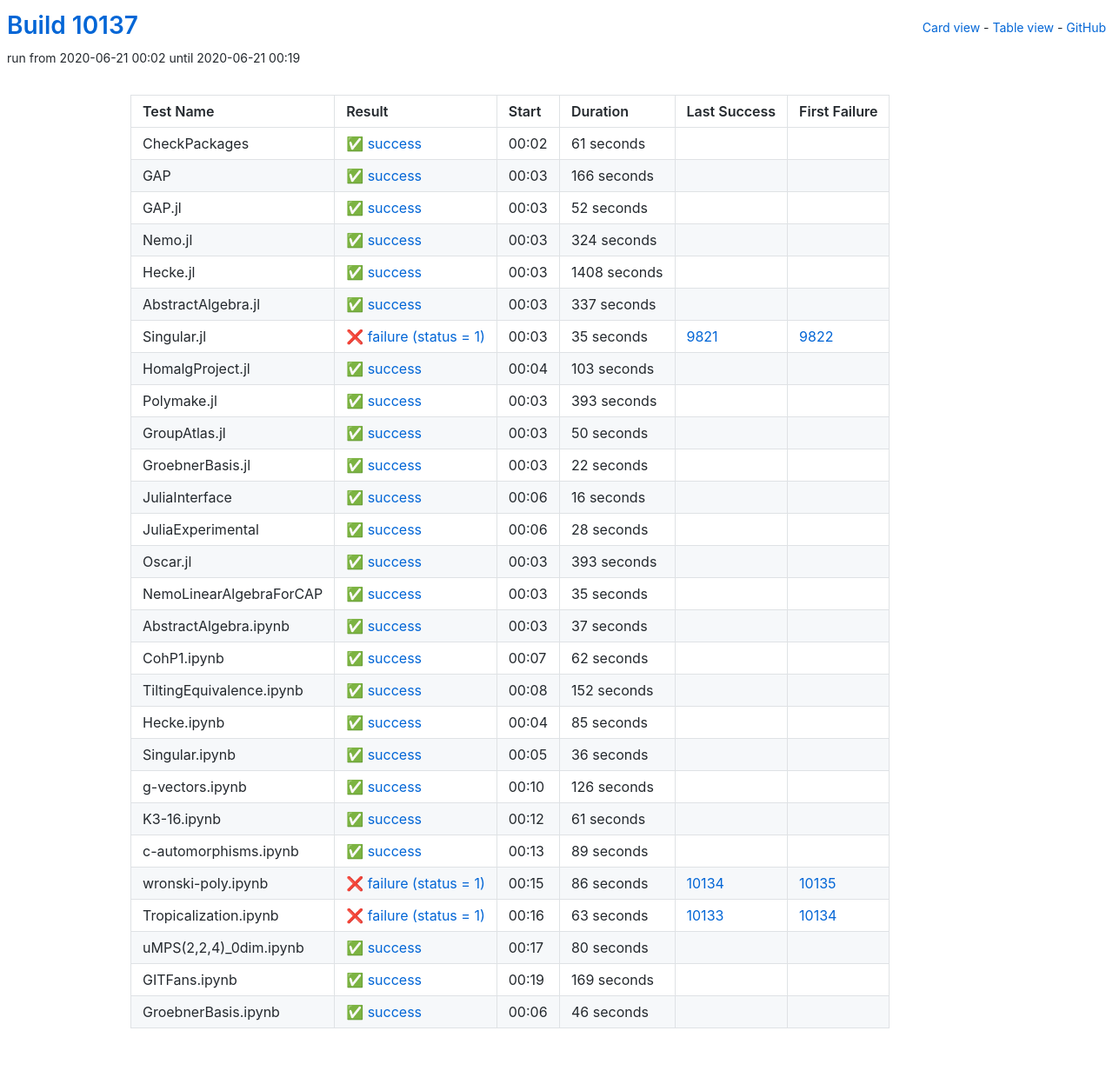
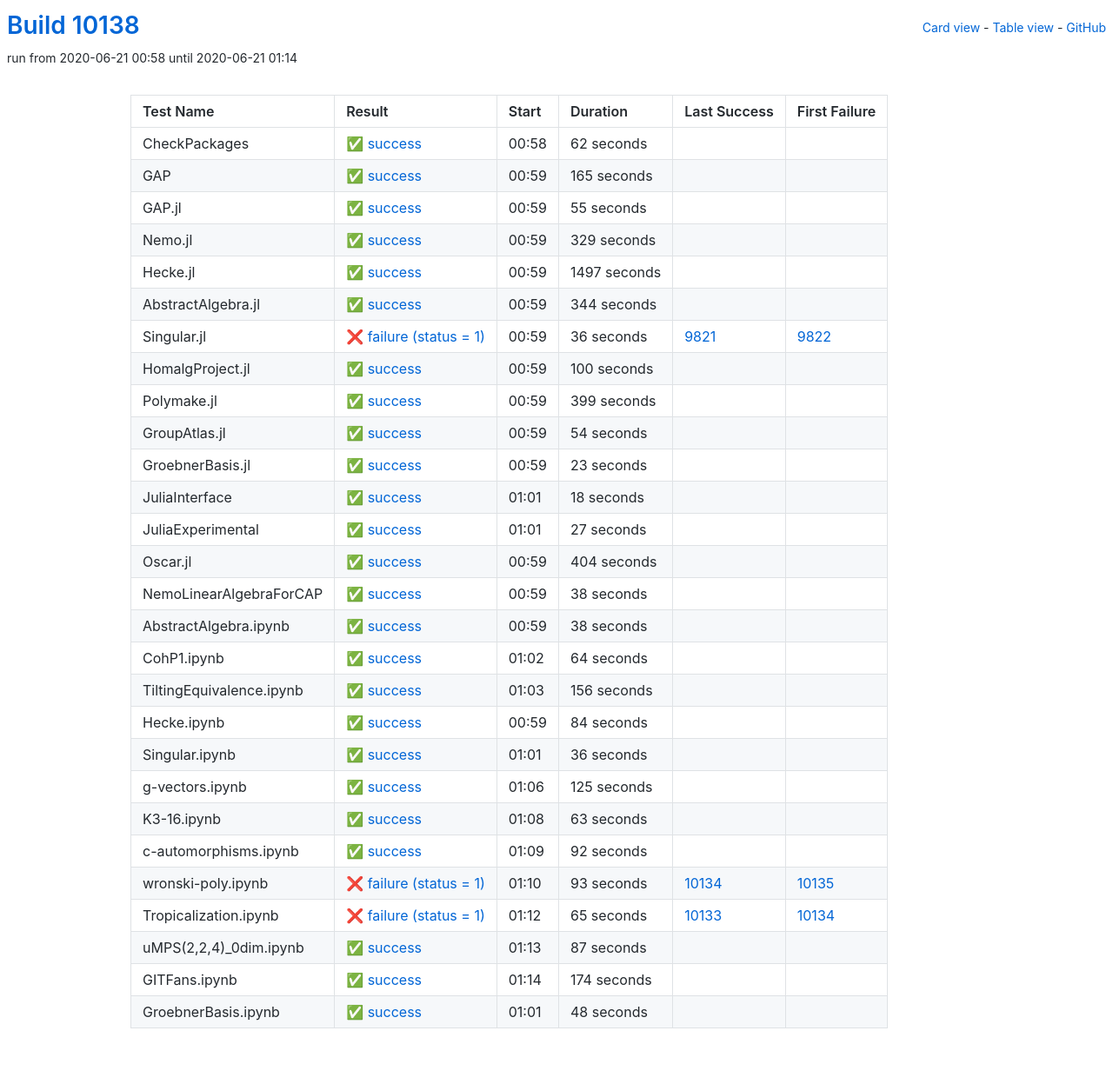
Before and after one commit to oscar-system/oscar-ci-status, a Jekyll site: the page built from table.html, in a window 1280 px wide. Shown: the whole page at 87% size. Built offline with Jekyll 4.4.1, drawn with Linux system fonts in a browser that asks for light colours.

Commit message:
Build #10138

```diff
--- a/_data/ci.yml
+++ b/_data/ci.yml
@@ -1,6 +1,6 @@
 ---
-build: 10137
-build_url: https://oscarci.mathematik.uni-kl.de/job/oscar/10137/
+build: 10138
+build_url: https://oscarci.mathematik.uni-kl.de/job/oscar/10138/
 job: oscar
 organization: oscar-system
 repo: oscar-ci-status
@@ -8,200 +8,8 @@
 tests:
 - name: CheckPackages
   id: checkpackages
-  log: https://oscarci.mathematik.uni-kl.de/job/oscar/10137/artifact/logs/build-10137/CheckPackages.log
-  start: 2020-06-21 00:02
-  success: true
-  exitcode: 0
-  status: success
-  duration: 61
-  last_success: false
-  last_success_url:
-  first_failure: false
-  first_failure_url:
-- name: GAP
-  id: gap
-  log: https://oscarci.mathematik.uni-kl.de/job/oscar/10137/artifact/logs/build-10137/GAP.log
-  start: 2020-06-21 00:03
-  success: true
-  exitcode: 0
-  status: success
-  duration: 166
-  last_success: false
-  last_success_url:
-  first_failure: false
-  first_failure_url:
-- name: GAP.jl
-  id: gap-jl
-  log: https://oscarci.mathematik.uni-kl.de/job/oscar/10137/artifact/logs/build-10137/GAP.jl.log
-  start: 2020-06-21 00:03
-  success: true
-  exitcode: 0
-  status: success
-  duration: 52
-  last_success: false
-  last_success_url:
-  first_failure: false
-  first_failure_url:
-- name: Nemo.jl
-  id: nemo-jl
-  log: https://oscarci.mathematik.uni-kl.de/job/oscar/10137/artifact/logs/build-10137/Nemo.jl.log
-  start: 2020-06-21 00:03
-  success: true
-  exitcode: 0
-  status: success
-  duration: 324
-  last_success: false
-  last_success_url:
-  first_failure: false
-  first_failure_url:
-- name: Hecke.jl
-  id: hecke-jl
-  log: https://oscarci.mathematik.uni-kl.de/job/oscar/10137/artifact/logs/build-10137/Hecke.jl.log
-  start: 2020-06-21 00:03
-  success: true
-  exitcode: 0
-  status: success
-  duration: 1408
-  last_success: false
-  last_success_url:
-  first_failure: false
-  first_failure_url:
-- name: AbstractAlgebra.jl
-  id: abstractalgebra-jl
-  log: https://oscarci.mathematik.uni-kl.de/job/oscar/10137/artifact/logs/build-10137/AbstractAlgebra.jl.log
-  start: 2020-06-21 00:03
-  success: true
-  exitcode: 0
-  status: success
-  duration: 337
-  last_success: false
-  last_success_url:
-  first_failure: false
-  first_failure_url:
-- name: Singular.jl
-  id: singular-jl
-  log: https://oscarci.mathematik.uni-kl.de/job/oscar/10137/artifact/logs/build-10137/Singular.jl.log
-  start: 2020-06-21 00:03
-  success: false
-  exitcode: 1
-  status: failure
-  duration: 35
-  last_success: 9821
-  last_success_url: https://oscarci.mathematik.uni-kl.de/job/oscar/9821/
-  first_failure: 9822
-  first_failure_url: https://oscarci.mathematik.uni-kl.de/job/oscar/9822/
-- name: HomalgProject.jl
-  id: homalgproject-jl
-  log: https://oscarci.mathematik.uni-kl.de/job/oscar/10137/artifact/logs/build-10137/HomalgProject.jl.log
-  start: 2020-06-21 00:04
-  success: true
-  exitcode: 0
-  status: success
-  duration: 103
-  last_success: false
-  last_success_url:
-  first_failure: false
-  first_failure_url:
-- name: Polymake.jl
-  id: polymake-jl
-  log: https://oscarci.mathematik.uni-kl.de/job/oscar/10137/artifact/logs/build-10137/Polymake.jl.log
-  start: 2020-06-21 00:03
-  success: true
-  exitcode: 0
-  status: success
-  duration: 393
-  last_success: false
-  last_success_url:
-  first_failure: false
-  first_failure_url:
-- name: GroupAtlas.jl
-  id: groupatlas-jl
-  log: https://oscarci.mathematik.uni-kl.de/job/oscar/10137/artifact/logs/build-10137/GroupAtlas.jl.log
-  start: 2020-06-21 00:03
-  success: true
-  exitcode: 0
-  status: success
-  duration: 50
-  last_success: false
-  last_success_url:
-  first_failure: false
-  first_failure_url:
-- name: GroebnerBasis.jl
-  id: groebnerbasis-jl
-  log: https://oscarci.mathematik.uni-kl.de/job/oscar/10137/artifact/logs/build-10137/GroebnerBasis.jl.log
-  start: 2020-06-21 00:03
-  success: true
-  exitcode: 0
-  status: success
-  duration: 22
-  last_success: false
-  last_success_url:
-  first_failure: false
-  first_failure_url:
-- name: JuliaInterface
-  id: juliainterface
-  log: https://oscarci.mathematik.uni-kl.de/job/oscar/10137/artifact/logs/build-10137/JuliaInterface.log
-  start: 2020-06-21 00:06
-  success: true
-  exitcode: 0
-  status: success
-  duration: 16
-  last_success: false
-  last_success_url:
-  first_failure: false
-  first_failure_url:
-- name: JuliaExperimental
-  id: juliaexperimental
-  log: https://oscarci.mathematik.uni-kl.de/job/oscar/10137/artifact/logs/build-10137/JuliaExperimental.log
-  start: 2020-06-21 00:06
-  success: true
-  exitcode: 0
-  status: success
-  duration: 28
-  last_success: false
-  last_success_url:
-  first_failure: false
-  first_failure_url:
-- name: Oscar.jl
-  id: oscar-jl
-  log: https://oscarci.mathematik.uni-kl.de/job/oscar/10137/artifact/logs/build-10137/Oscar.jl.log
-  start: 2020-06-21 00:03
-  success: true
-  exitcode: 0
-  status: success
-  duration: 393
-  last_success: false
-  last_success_url:
-  first_failure: false
-  first_failure_url:
-- name: NemoLinearAlgebraForCAP
-  id: nemolinearalgebraforcap
-  log: https://oscarci.mathematik.uni-kl.de/job/oscar/10137/artifact/logs/build-10137/NemoLinearAlgebraForCAP.log
-  start: 2020-06-21 00:03
-  success: true
-  exitcode: 0
-  status: success
-  duration: 35
-  last_success: false
-  last_success_url:
-  first_failure: false
-  first_failure_url:
-- name: AbstractAlgebra.ipynb
-  id: abstractalgebra-ipynb
-  log: https://oscarci.mathematik.uni-kl.de/job/oscar/10137/artifact/logs/build-10137/AbstractAlgebra.ipynb.log
-  start: 2020-06-21 00:03
-  success: true
-  exitcode: 0
-  status: success
-  duration: 37
-  last_success: false
-  last_success_url:
-  first_failure: false
-  first_failure_url:
-- name: CohP1.ipynb
-  id: cohp1-ipynb
-  log: https://oscarci.mathematik.uni-kl.de/job/oscar/10137/artifact/logs/build-10137/CohP1.ipynb.log
-  start: 2020-06-21 00:07
+  log: https://oscarci.mathematik.uni-kl.de/job/oscar/10138/artifact/logs/build-10138/CheckPackages.log
+  start: 2020-06-21 00:58
   success: true
   exitcode: 0
   status: success
@@ -210,34 +18,226 @@
   last_success_url:
   first_failure: false
   first_failure_url:
-- name: TiltingEquivalence.ipynb
-  id: tiltingequivalence-ipynb
-  log: https://oscarci.mathematik.uni-kl.de/job/oscar/10137/artifact/logs/build-10137/TiltingEquivalence.ipynb.log
-  start: 2020-06-21 00:08
+- name: GAP
+  id: gap
+  log: https://oscarci.mathematik.uni-kl.de/job/oscar/10138/artifact/logs/build-10138/GAP.log
+  start: 2020-06-21 00:59
   success: true
   exitcode: 0
   status: success
-  duration: 152
+  duration: 165
+  last_success: false
+  last_success_url:
+  first_failure: false
+  first_failure_url:
+- name: GAP.jl
+  id: gap-jl
+  log: https://oscarci.mathematik.uni-kl.de/job/oscar/10138/artifact/logs/build-10138/GAP.jl.log
+  start: 2020-06-21 00:59
+  success: true
+  exitcode: 0
+  status: success
+  duration: 55
+  last_success: false
+  last_success_url:
+  first_failure: false
+  first_failure_url:
+- name: Nemo.jl
+  id: nemo-jl
+  log: https://oscarci.mathematik.uni-kl.de/job/oscar/10138/artifact/logs/build-10138/Nemo.jl.log
+  start: 2020-06-21 00:59
+  success: true
+  exitcode: 0
+  status: success
+  duration: 329
+  last_success: false
+  last_success_url:
+  first_failure: false
+  first_failure_url:
+- name: Hecke.jl
+  id: hecke-jl
+  log: https://oscarci.mathematik.uni-kl.de/job/oscar/10138/artifact/logs/build-10138/Hecke.jl.log
+  start: 2020-06-21 00:59
+  success: true
+  exitcode: 0
+  status: success
+  duration: 1497
+  last_success: false
+  last_success_url:
+  first_failure: false
+  first_failure_url:
+- name: AbstractAlgebra.jl
+  id: abstractalgebra-jl
+  log: https://oscarci.mathematik.uni-kl.de/job/oscar/10138/artifact/logs/build-10138/AbstractAlgebra.jl.log
+  start: 2020-06-21 00:59
+  success: true
+  exitcode: 0
+  status: success
+  duration: 344
+  last_success: false
+  last_success_url:
+  first_failure: false
+  first_failure_url:
+- name: Singular.jl
+  id: singular-jl
+  log: https://oscarci.mathematik.uni-kl.de/job/oscar/10138/artifact/logs/build-10138/Singular.jl.log
+  start: 2020-06-21 00:59
+  success: false
+  exitcode: 1
+  status: failure
+  duration: 36
+  last_success: 9821
+  last_success_url: https://oscarci.mathematik.uni-kl.de/job/oscar/9821/
+  first_failure: 9822
+  first_failure_url: https://oscarci.mathematik.uni-kl.de/job/oscar/9822/
+- name: HomalgProject.jl
+  id: homalgproject-jl
+  log: https://oscarci.mathematik.uni-kl.de/job/oscar/10138/artifact/logs/build-10138/HomalgProject.jl.log
+  start: 2020-06-21 00:59
+  success: true
+  exitcode: 0
+  status: success
+  duration: 100
+  last_success: false
+  last_success_url:
+  first_failure: false
+  first_failure_url:
+- name: Polymake.jl
+  id: polymake-jl
+  log: https://oscarci.mathematik.uni-kl.de/job/oscar/10138/artifact/logs/build-10138/Polymake.jl.log
+  start: 2020-06-21 00:59
+  success: true
+  exitcode: 0
+  status: success
+  duration: 399
+  last_success: false
+  last_success_url:
+  first_failure: false
+  first_failure_url:
+- name: GroupAtlas.jl
+  id: groupatlas-jl
+  log: https://oscarci.mathematik.uni-kl.de/job/oscar/10138/artifact/logs/build-10138/GroupAtlas.jl.log
+  start: 2020-06-21 00:59
+  success: true
+  exitcode: 0
+  status: success
+  duration: 54
+  last_success: false
+  last_success_url:
+  first_failure: false
+  first_failure_url:
+- name: GroebnerBasis.jl
+  id: groebnerbasis-jl
+  log: https://oscarci.mathematik.uni-kl.de/job/oscar/10138/artifact/logs/build-10138/GroebnerBasis.jl.log
+  start: 2020-06-21 00:59
+  success: true
+  exitcode: 0
+  status: success
+  duration: 23
+  last_success: false
+  last_success_url:
+  first_failure: false
+  first_failure_url:
+- name: JuliaInterface
+  id: juliainterface
+  log: https://oscarci.mathematik.uni-kl.de/job/oscar/10138/artifact/logs/build-10138/JuliaInterface.log
+  start: 2020-06-21 01:01
+  success: true
+  exitcode: 0
+  status: success
+  duration: 18
+  last_success: false
+  last_success_url:
+  first_failure: false
+  first_failure_url:
+- name: JuliaExperimental
+  id: juliaexperimental
+  log: https://oscarci.mathematik.uni-kl.de/job/oscar/10138/artifact/logs/build-10138/JuliaExperimental.log
+  start: 2020-06-21 01:01
+  success: true
+  exitcode: 0
+  status: success
+  duration: 27
+  last_success: false
+  last_success_url:
+  first_failure: false
+  first_failure_url:
+- name: Oscar.jl
+  id: oscar-jl
+  log: https://oscarci.mathematik.uni-kl.de/job/oscar/10138/artifact/logs/build-10138/Oscar.jl.log
+  start: 2020-06-21 00:59
+  success: true
+  exitcode: 0
+  status: success
+  duration: 404
+  last_success: false
+  last_success_url:
+  first_failure: false
+  first_failure_url:
+- name: NemoLinearAlgebraForCAP
+  id: nemolinearalgebraforcap
+  log: https://oscarci.mathematik.uni-kl.de/job/oscar/10138/artifact/logs/build-10138/NemoLinearAlgebraForCAP.log
+  start: 2020-06-21 00:59
+  success: true
+  exitcode: 0
+  status: success
+  duration: 38
+  last_success: false
+  last_success_url:
+  first_failure: false
+  first_failure_url:
+- name: AbstractAlgebra.ipynb
+  id: abstractalgebra-ipynb
+  log: https://oscarci.mathematik.uni-kl.de/job/oscar/10138/artifact/logs/build-10138/AbstractAlgebra.ipynb.log
+  start: 2020-06-21 00:59
+  success: true
+  exitcode: 0
+  status: success
+  duration: 38
+  last_success: false
+  last_success_url:
+  first_failure: false
+  first_failure_url:
+- name: CohP1.ipynb
+  id: cohp1-ipynb
+  log: https://oscarci.mathematik.uni-kl.de/job/oscar/10138/artifact/logs/build-10138/CohP1.ipynb.log
+  start: 2020-06-21 01:02
+  success: true
+  exitcode: 0
+  status: success
+  duration: 64
+  last_success: false
+  last_success_url:
+  first_failure: false
+  first_failure_url:
+- name: TiltingEquivalence.ipynb
+  id: tiltingequivalence-ipynb
+  log: https://oscarci.mathematik.uni-kl.de/job/oscar/10138/artifact/logs/build-10138/TiltingEquivalence.ipynb.log
+  start: 2020-06-21 01:03
+  success: true
+  exitcode: 0
+  status: success
+  duration: 156
   last_success: false
   last_success_url:
   first_failure: false
   first_failure_url:
 - name: Hecke.ipynb
   id: hecke-ipynb
-  log: https://oscarci.mathematik.uni-kl.de/job/oscar/10137/artifact/logs/build-10137/Hecke.ipynb.log
-  start: 2020-06-21 00:04
+  log: https://oscarci.mathematik.uni-kl.de/job/oscar/10138/artifact/logs/build-10138/Hecke.ipynb.log
+  start: 2020-06-21 00:59
   success: true
   exitcode: 0
   status: success
-  duration: 85
+  duration: 84
   last_success: false
   last_success_url:
   first_failure: false
   first_failure_url:
 - name: Singular.ipynb
   id: singular-ipynb
-  log: https://oscarci.mathematik.uni-kl.de/job/oscar/10137/artifact/logs/build-10137/Singular.ipynb.log
-  start: 2020-06-21 00:05
+  log: https://oscarci.mathematik.uni-kl.de/job/oscar/10138/artifact/logs/build-10138/Singular.ipynb.log
+  start: 2020-06-21 01:01
   success: true
   exitcode: 0
   status: success
@@ -248,96 +248,96 @@
   first_failure_url:
 - name: g-vectors.ipynb
   id: g-vectors-ipynb
-  log: https://oscarci.mathematik.uni-kl.de/job/oscar/10137/artifact/logs/build-10137/g-vectors.ipynb.log
-  start: 2020-06-21 00:10
+  log: https://oscarci.mathematik.uni-kl.de/job/oscar/10138/artifact/logs/build-10138/g-vectors.ipynb.log
+  start: 2020-06-21 01:06
   success: true
   exitcode: 0
   status: success
-  duration: 126
+  duration: 125
   last_success: false
   last_success_url:
   first_failure: false
   first_failure_url:
 - name: K3-16.ipynb
   id: k3-16-ipynb
-  log: https://oscarci.mathematik.uni-kl.de/job/oscar/10137/artifact/logs/build-10137/K3-16.ipynb.log
-  start: 2020-06-21 00:12
+  log: https://oscarci.mathematik.uni-kl.de/job/oscar/10138/artifact/logs/build-10138/K3-16.ipynb.log
+  start: 2020-06-21 01:08
   success: true
   exitcode: 0
   status: success
-  duration: 61
+  duration: 63
   last_success: false
   last_success_url:
   first_failure: false
   first_failure_url:
 - name: c-automorphisms.ipynb
   id: c-automorphisms-ipynb
-  log: https://oscarci.mathematik.uni-kl.de/job/oscar/10137/artifact/logs/build-10137/c-automorphisms.ipynb.log
-  start: 2020-06-21 00:13
+  log: https://oscarci.mathematik.uni-kl.de/job/oscar/10138/artifact/logs/build-10138/c-automorphisms.ipynb.log
+  start: 2020-06-21 01:09
   success: true
   exitcode: 0
   status: success
-  duration: 89
+  duration: 92
   last_success: false
   last_success_url:
   first_failure: false
   first_failure_url:
 - name: wronski-poly.ipynb
   id: wronski-poly-ipynb
-  log: https://oscarci.mathematik.uni-kl.de/job/oscar/10137/artifact/logs/build-10137/wronski-poly.ipynb.log
-  start: 2020-06-21 00:15
+  log: https://oscarci.mathematik.uni-kl.de/job/oscar/10138/artifact/logs/build-10138/wronski-poly.ipynb.log
+  start: 2020-06-21 01:10
   success: false
   exitcode: 1
   status: failure
-  duration: 86
+  duration: 93
   last_success: 10134
   last_success_url: https://oscarci.mathematik.uni-kl.de/job/oscar/10134/
   first_failure: 10135
   first_failure_url: https://oscarci.mathematik.uni-kl.de/job/oscar/10135/
 - name: Tropicalization.ipynb
   id: tropicalization-ipynb
-  log: https://oscarci.mathematik.uni-kl.de/job/oscar/10137/artifact/logs/build-10137/Tropicalization.ipynb.log
-  start: 2020-06-21 00:16
+  log: https://oscarci.mathematik.uni-kl.de/job/oscar/10138/artifact/logs/build-10138/Tropicalization.ipynb.log
+  start: 2020-06-21 01:12
   success: false
   exitcode: 1
   status: failure
-  duration: 63
+  duration: 65
   last_success: 10133
   last_success_url: https://oscarci.mathematik.uni-kl.de/job/oscar/10133/
   first_failure: 10134
   first_failure_url: https://oscarci.mathematik.uni-kl.de/job/oscar/10134/
 - name: uMPS(2,2,4)_0dim.ipynb
   id: umps-2-2-4-0dim-ipynb
-  log: https://oscarci.mathematik.uni-kl.de/job/oscar/10137/artifact/logs/build-10137/uMPS-2-2-4-_0dim.ipynb.log
-  start: 2020-06-21 00:17
+  log: https://oscarci.mathematik.uni-kl.de/job/oscar/10138/artifact/logs/build-10138/uMPS-2-2-4-_0dim.ipynb.log
+  start: 2020-06-21 01:13
   success: true
   exitcode: 0
   status: success
-  duration: 80
+  duration: 87
   last_success: false
   last_success_url:
   first_failure: false
   first_failure_url:
 - name: GITFans.ipynb
   id: gitfans-ipynb
-  log: https://oscarci.mathematik.uni-kl.de/job/oscar/10137/artifact/logs/build-10137/GITFans.ipynb.log
-  start: 2020-06-21 00:19
+  log: https://oscarci.mathematik.uni-kl.de/job/oscar/10138/artifact/logs/build-10138/GITFans.ipynb.log
+  start: 2020-06-21 01:14
   success: true
   exitcode: 0
   status: success
-  duration: 169
+  duration: 174
   last_success: false
   last_success_url:
   first_failure: false
   first_failure_url:
 - name: GroebnerBasis.ipynb
   id: groebnerbasis-ipynb
-  log: https://oscarci.mathematik.uni-kl.de/job/oscar/10137/artifact/logs/build-10137/GroebnerBasis.ipynb.log
-  start: 2020-06-21 00:06
+  log: https://oscarci.mathematik.uni-kl.de/job/oscar/10138/artifact/logs/build-10138/GroebnerBasis.ipynb.log
+  start: 2020-06-21 01:01
   success: true
   exitcode: 0
   status: success
-  duration: 46
+  duration: 48
   last_success: false
   last_success_url:
   first_failure: false
```
Also changed, not shown: README.md.
